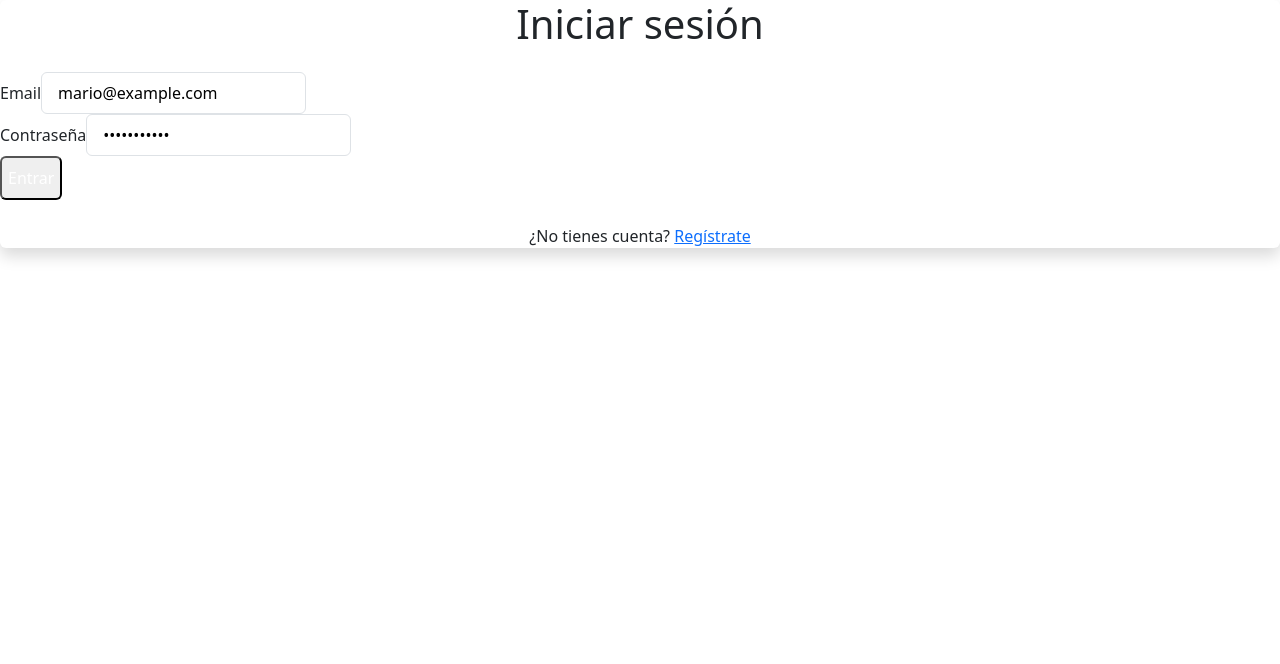
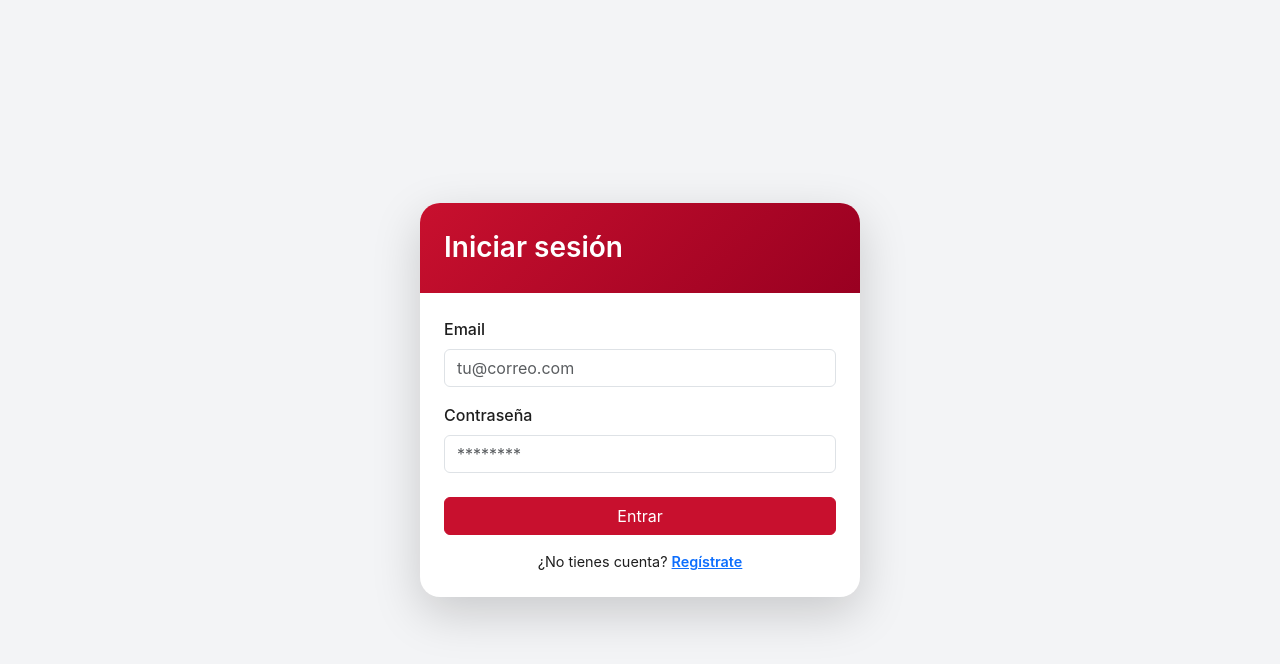
Before and after one commit to mas106-ua/LigaHub, a React app in the folder frontend/: page /login in a window 1280 px wide. Shown: the top 664 px of the page. Built offline with nearby package versions, Linux system fonts and the light colour scheme; no server answers; the HTML template or start-up script is replaced by a standard one.

Commit message:
Cambios estéticos envistas, creación de Home y Dashboard, y modificación notable del navbar

```diff
--- a/frontend/src/App.jsx
+++ b/frontend/src/App.jsx
@@ -2,18 +2,11 @@
 import { BrowserRouter, Routes, Route } from "react-router-dom";
 import { AuthProvider } from "./context/AuthContext";
 import Login from "./pages/Login";
-// tu register ya lo tienes
 import Register from "./pages/Register";
 import RequireAuth from "./components/RequireAuth";
 import AppLayout from "./layouts/AppLayout";
-
-function HomePage() {
-  return <h1 className="text-2xl font-bold">Home privada ✅</h1>;
-}
-
-function DashboardPage() {
-  return <h1 className="text-2xl font-bold">Dashboard</h1>;
-}
+import Home from "./pages/Home";
+import Dashboard from "./pages/Dashboard"
 
 export default function App() {
   return (
@@ -32,8 +25,8 @@ export default function App() {
               </RequireAuth>
             }
           >
-            <Route path="/" element={<HomePage />} />
-            <Route path="/dashboard" element={<DashboardPage />} />
+            <Route path="/" element={<Home />} />
+            <Route path="/dashboard" element={<Dashboard />} />
             {/* más privadas aquí */}
           </Route>
 
--- a/frontend/src/index.css
+++ b/frontend/src/index.css
@@ -4,10 +4,31 @@
   --color-secondary: #FFD100;
   --color-success: #3BB273;
   --color-danger: #D7263D;
-  --color-light: #F5F6FA;
+
+  /* 👇 Fondo general más neutro y suave */
+  --color-light: #F3F4F6;
   --color-dark: #1E1E1E;
 
   --font-sans: "Inter", "Segoe UI", "Helvetica Neue", Arial, sans-serif;
+}
+
+html,
+body,
+#root {
+  min-height: 100%;
+  background-color: var(--color-light);
+  font-family: var(--font-sans);
+  color: var(--color-dark);
+  margin: 0;
+  padding: 0;
+}
+
+/* Opcional: mejora las cards para que destaquen */
+.card {
+  background-color: #fff;
+  border-radius: 1.25rem;
+  border: none;
+  box-shadow: 0 10px 35px rgba(0, 0, 0, 0.08);
 }
 
 /* ======================================
@@ -52,13 +73,6 @@ body {
   border: none;
 }
 
-/* Tarjetas */
-.card {
-  border-radius: 1.25rem;
-  border: none;
-  box-shadow: 0 10px 35px rgba(0, 0, 0, 0.12);
-}
-
 /* Inputs */
 .form-control:focus {
   border-color: var(--color-primary);
--- /dev/null
+++ b/frontend/src/pages/Dashboard.jsx
@@ -0,0 +1,11 @@
+export default function Dashboard() {
+  return (
+    <div className="bg-white rounded-3 shadow-sm p-4">
+      <h1 className="h4 mb-3">Dashboard</h1>
+      <p className="text-muted mb-0">
+        Esta será la zona de gestión (ligas, equipos, clasificaciones...).
+        Después la rellenamos cuando tengamos los endpoints.
+      </p>
+    </div>
+  );
+}
--- /dev/null
+++ b/frontend/src/pages/Home.jsx
@@ -0,0 +1,13 @@
+export default function Home() {
+  return (
+    <div className="bg-white rounded-3 shadow-sm p-4">
+      <h1 className="h4 mb-3" style={{ color: "var(--color-primary)" }}>
+        Home
+      </h1>
+      <p className="text-muted mb-0">
+        Aquí podrás mostrar un resumen rápido (próximos partidos, ligas, avisos...).
+        Ahora mismo no hay datos porque vendrán de la API.
+      </p>
+    </div>
+  );
+}
--- a/frontend/src/pages/Login.jsx
+++ b/frontend/src/pages/Login.jsx
@@ -1,17 +1,15 @@
-// src/pages/Login.jsx
 import { useState } from "react";
 import { useNavigate, Link, useLocation } from "react-router-dom";
 import { useAuth } from "../context/AuthContext";
+import { Spinner } from "react-bootstrap";
 
 export default function Login() {
   const { login, authLoading } = useAuth();
-  const [email, setEmail] = useState("mario@example.com");
-  const [password, setPassword] = useState("password123");
+  const [email, setEmail] = useState("");
+  const [password, setPassword] = useState("");
   const [error, setError] = useState(null);
   const navigate = useNavigate();
   const location = useLocation();
-
-  // por si venía de /login?next=/dashboard
   const from = location.state?.from?.pathname || "/";
 
   async function handleSubmit(e) {
@@ -22,60 +20,86 @@ export default function Login() {
     if (res.ok) {
       navigate(from, { replace: true });
     } else {
-      setError(res.message || "Error de login");
+      setError(res.message || "Error de inicio de sesión");
     }
   }
 
   return (
-    <div className="min-h-screen flex items-center justify-center bg-slate-100">
-      <div className="bg-white shadow rounded p-6 w-full max-w-md">
-        <h1 className="text-2xl font-bold mb-4 text-center">Iniciar sesión</h1>
-        {error ? (
-          <p className="mb-3 text-sm text-red-600">{error}</p>
-        ) : null}
-        <form onSubmit={handleSubmit} className="space-y-4">
-          <div>
-            <label className="block text-sm mb-1" htmlFor="email">
-              Email
-            </label>
+    <div
+      className="d-flex justify-content-center align-items-center"
+      style={{ minHeight: "100vh", backgroundColor: "var(--color-light)" }}
+    >
+      <div
+        className="shadow-lg"
+        style={{
+          width: "100%",
+          maxWidth: "440px",
+          background: "#fff",
+          borderRadius: "1.25rem",
+        }}
+      >
+        <div
+          style={{
+            background: "linear-gradient(135deg, #C8102E 0%, #990021 100%)",
+            color: "#fff",
+            borderTopLeftRadius: "1.25rem",
+            borderTopRightRadius: "1.25rem",
+            padding: "1.75rem 1.5rem 1.5rem",
+          }}
+        >
+          <h3 className="mb-1 fw-semibold">Iniciar sesión</h3>
+        </div>
+
+        <div className="p-4">
+          {error && <p className="text-danger small mb-3">{error}</p>}
+          <form onSubmit={handleSubmit}>
+            <div className="mb-3">
+              <label className="form-label">Email</label>
               <input
-              id="email"
                 type="email"
-              className="w-full border rounded px-3 py-2"
+                className="form-control"
+                placeholder="tu@correo.com"
                 value={email}
                 onChange={(e) => setEmail(e.target.value)}
-              autoComplete="email"
+                required
               />
             </div>
-          <div>
-            <label className="block text-sm mb-1" htmlFor="password">
-              Contraseña
-            </label>
+
+            <div className="mb-4">
+              <label className="form-label">Contraseña</label>
               <input
-              id="password"
                 type="password"
-              className="w-full border rounded px-3 py-2"
+                className="form-control"
+                placeholder="********"
                 value={password}
                 onChange={(e) => setPassword(e.target.value)}
-              autoComplete="current-password"
+                required
               />
             </div>
+
             <button
               type="submit"
+              className="btn btn-primary w-100"
               disabled={authLoading}
-            className="w-full bg-slate-800 text-white py-2 rounded hover:bg-slate-900 disabled:opacity-60"
             >
-            {authLoading ? "Entrando..." : "Entrar"}
+              {authLoading ? (
+                <>
+                  <Spinner animation="border" size="sm" /> Entrando...
+                </>
+              ) : (
+                "Entrar"
+              )}
             </button>
           </form>
 
-        <p className="mt-4 text-sm text-center">
+          <p className="text-center mt-3 mb-0" style={{ fontSize: "0.9rem" }}>
             ¿No tienes cuenta?{" "}
-          <Link className="text-slate-700 underline" to="/register">
+            <Link to="/register" className="fw-semibold text-primary">
               Regístrate
             </Link>
           </p>
         </div>
       </div>
+    </div>
   );
 }
--- a/frontend/src/utils.js
+++ /dev/null
@@ -1,4 +0,0 @@
-export function getCookie(name) {
-  const match = document.cookie.match(new RegExp("(^|; )" + name + "=([^;]+)"));
-  return match ? decodeURIComponent(match[2]) : null;
-}
```
Also changed, not shown: frontend/src/api.js (deleted, +0 -23 lines), frontend/src/auth.js (deleted, +0 -21 lines), frontend/src/layouts/AppLayout.jsx (+97 -19 lines). Lines whose indentation alone changed are shown as unchanged.
